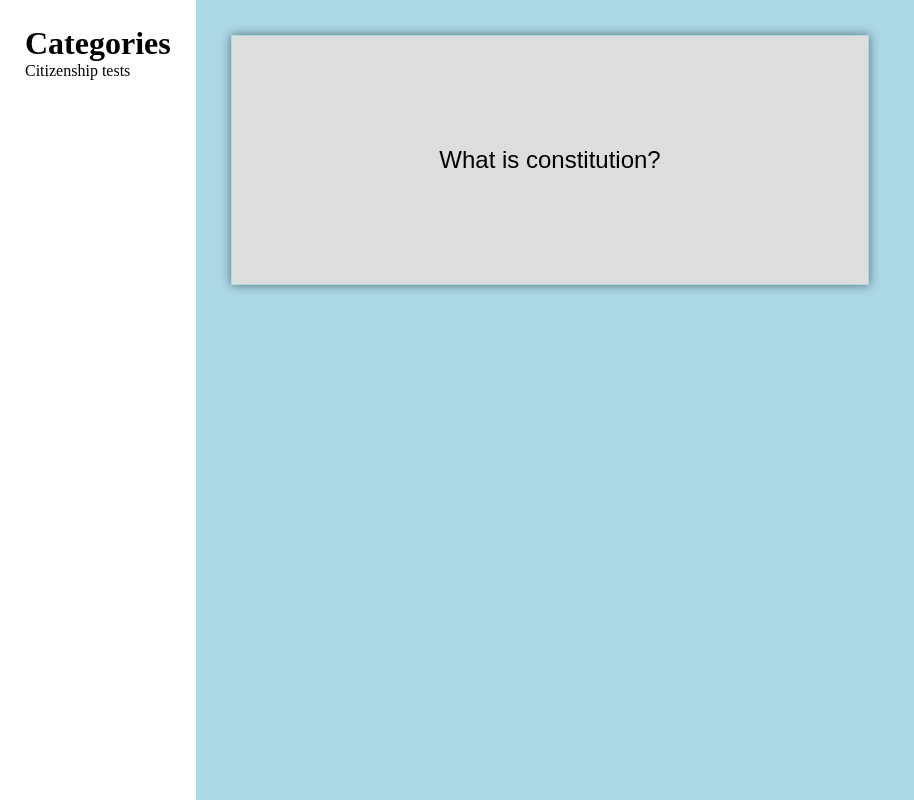
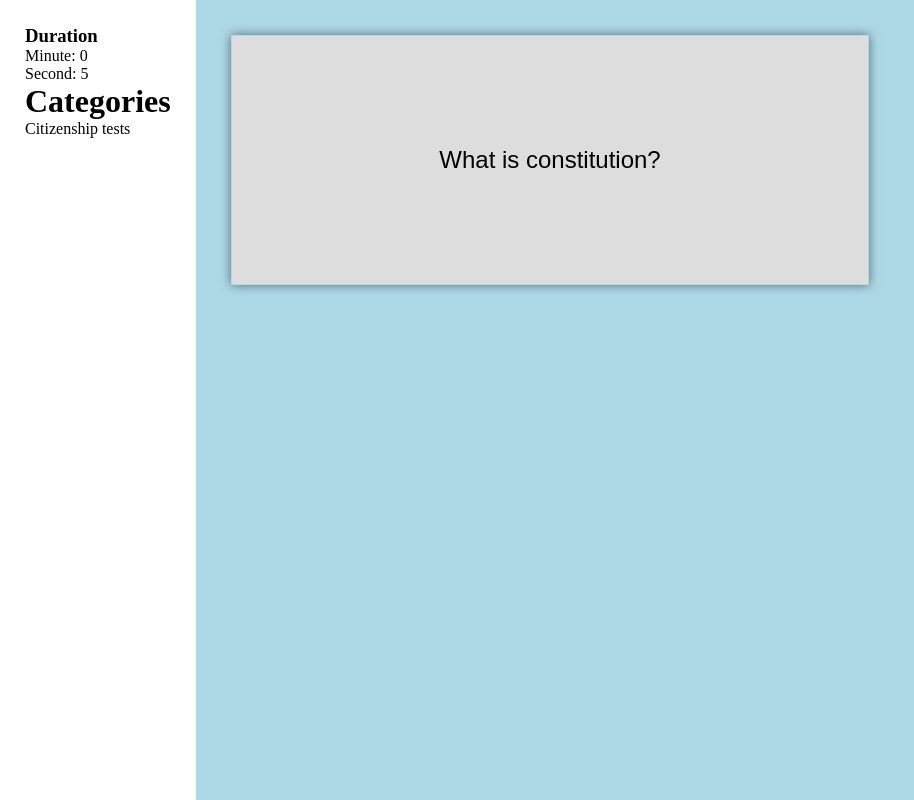
Before and after one commit to rattanakchea/react-chat, a React (Create React App) app: page / in a window 1280 px wide. Shown: the whole page, without its empty margins (0-914 px from the left). Built offline with nearby package versions, Linux system fonts and the light colour scheme; a web font is replaced by a local one.

Commit message:
Clock component with state

```diff
--- a/src/App.js
+++ b/src/App.js
@@ -2,6 +2,7 @@ import React, { Component } from "react";
 import logo from "./logo.svg";
 import "./App.css";
 import CardItem from "./components/CardItem";
+import Clock from "./components/Clock";
 
 class App extends Component {
   constructor() {
@@ -30,6 +31,7 @@ class App extends Component {
       <div className="container">
         <div id="left">
           <div className="top-left">
+            <Clock />
             <h1>Categories</h1>
             <ul>
               <li>Citizenship tests</li>
--- /dev/null
+++ b/src/components/Clock.js
@@ -0,0 +1,56 @@
+import React, { Component } from "react";
+import "./Clock.css";
+
+class Clock extends Component {
+  constructor(props) {
+    super(props);
+    this.state = {
+      startTime: new Date(),
+      endTime: new Date()
+    };
+  }
+  componentDidMount() {
+    this.updateClock();
+  }
+
+  componentWillUnmount() {
+    if (this.timerId) {
+      clearTimeout(this.timerId);
+      this.timerId = null;
+    }
+  }
+  updateClock() {
+    this.timerId = setTimeout(() => {
+      this.setState(
+        {
+          endTime: new Date()
+        },
+        this.updateClock
+      );
+    }, 1000);
+  }
+
+  // return number of seconds
+  timeDiff(date1, date2) {
+    // no need to use getTime()
+    return Math.floor((date2 - date1) / 1000);
+  }
+
+  render() {
+    return (
+      <div>
+        <h3>Duration</h3>
+        <p>
+          Minute:{" "}
+          {Math.floor(
+            this.timeDiff(this.state.startTime, this.state.endTime) / 60
+          )}
+        </p>
+        <p>
+          Second: {this.timeDiff(this.state.startTime, this.state.endTime) % 60}
+        </p>
+      </div>
+    );
+  }
+}
+export default Clock;
```
Also changed, not shown: src/components/Clock.css (added).
